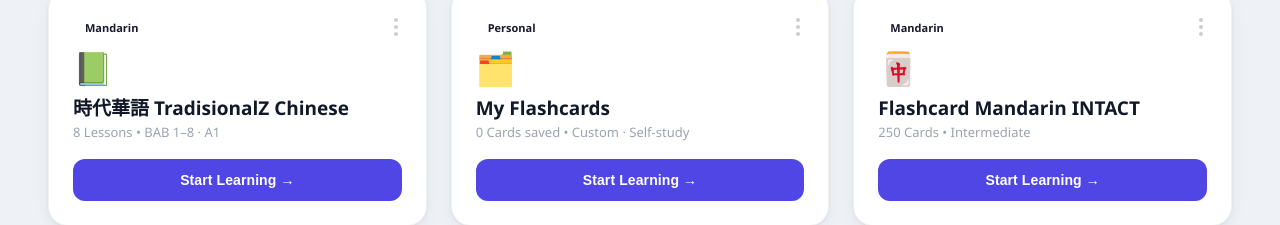
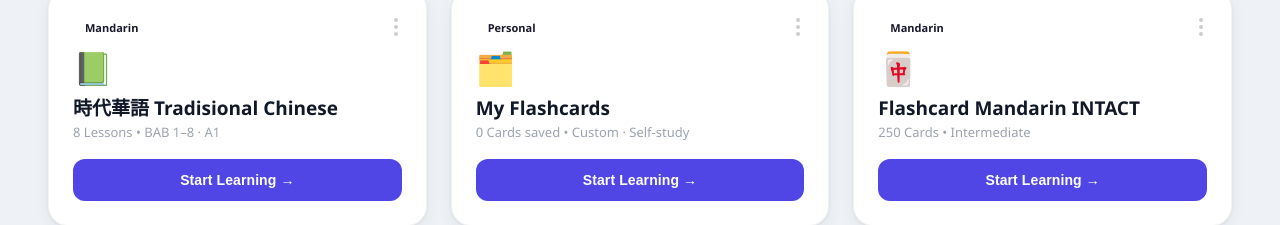
Before and after one commit to YanuarRizkiAminudin/flashcard-kosakata, a React (Vite) app: page / in a window 1280 px wide. Shown: the part 156-381 px from the top of the page. Built offline with nearby package versions, Linux system fonts and the light colour scheme.

Commit message:
terjemahan

```diff
--- a/src/FlashcardPage.jsx
+++ b/src/FlashcardPage.jsx
@@ -6,7 +6,7 @@ const flashcards = [
     id: 'MC1',
     category: 'Mandarin',
     icon: '📗',
-    title: '時代華語 TradisionalZ Chinese',
+    title: '時代華語 Tradisional Chinese',
     kartu: 8,
     level: 'BAB 1–8 · A1',
     route: '/lessons',
```
